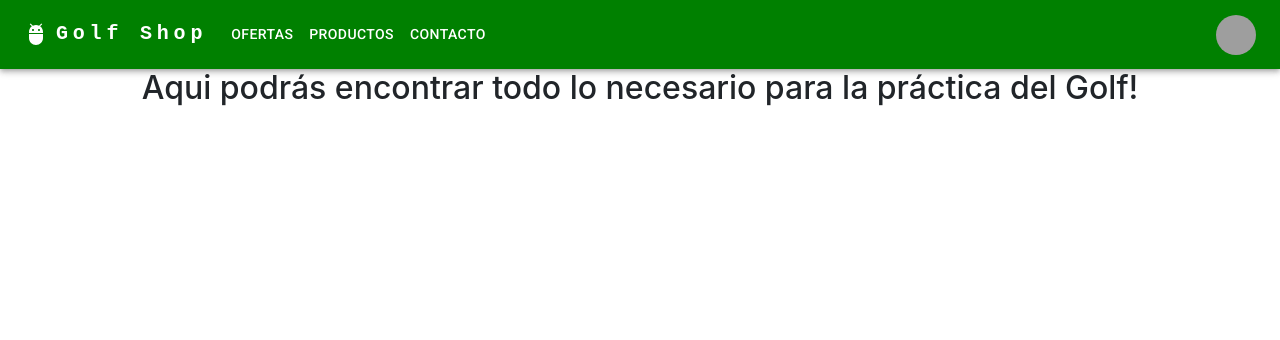
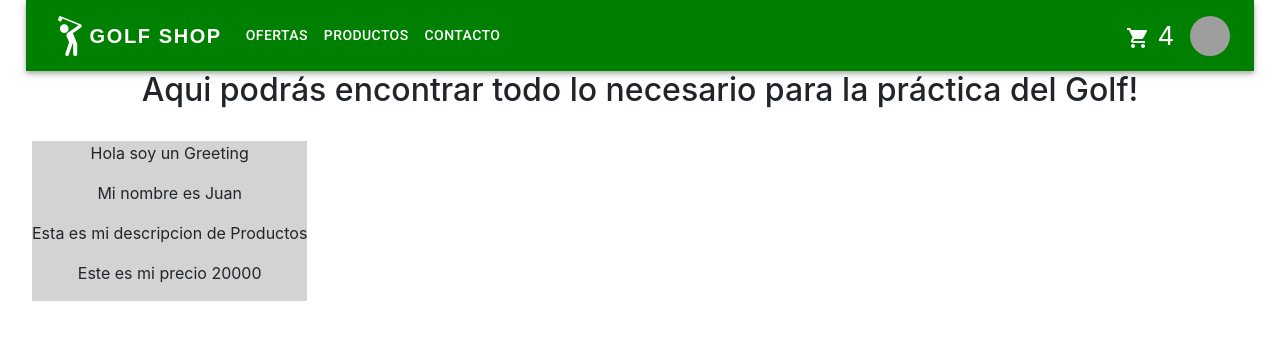
Before and after one commit to jm-aragonpaz/golf_shop-aragon-paz, a React (Create React App) app: page / in a window 1280 px wide. Shown: the top 340 px of the page. Built offline with nearby package versions, Linux system fonts and the light colour scheme; grey boxes are pictures that could not be loaded.

Commit message:
Desafío-3: CartWidget & ItemListContainer

```diff
--- a/src/App.js
+++ b/src/App.js
@@ -1,6 +1,7 @@
 //@ts-check
 import './App.css';
 import NavBar from './components/Navbar/NavBar'
+import ItemListContainer from './components/Navbar/ItemListContainer'
 
 function App() {
   return (
@@ -9,6 +10,7 @@ function App() {
         <NavBar/>
       </header>
       <h2>Aqui podrás encontrar todo lo necesario para la práctica del Golf!</h2>
+      <ItemListContainer Title= "un Greeting" Name="Juan" Desc="de Productos" Price={20000}/>
     </div>
   );
 }
--- /dev/null
+++ b/src/components/Navbar/CartWidget.jsx
@@ -0,0 +1,9 @@
+import ShoppingCartIcon from '@mui/icons-material/ShoppingCart';
+import SvgIcon from '@mui/material/SvgIcon';
+
+export const CartWidget = ({Cant}) =>{
+    return(
+        <p><ShoppingCartIcon/> {Cant}</p>
+    );
+}
+export default CartWidget;
--- /dev/null
+++ b/src/components/Navbar/ItemListContainer.css
@@ -0,0 +1,8 @@
+#greeting{
+    width:fit-content;
+    display: flex;
+    flex-direction: column;
+    justify-content: start;
+    background-color:lightgrey;
+    margin: 2rem;
+}
--- /dev/null
+++ b/src/components/Navbar/ItemListContainer.jsx
@@ -0,0 +1,13 @@
+import './ItemListContainer.css'
+
+const ItemListContainer = ({Title, Name, Desc, Price}) =>{
+    return(
+        <div id="greeting">
+            <p>Hola soy {Title}</p>
+            <p>Mi nombre es {Name}</p>
+            <p>Esta es mi descripcion {Desc}</p>
+            <p>Este es mi precio {Price}</p>
+        </div>
+    )
+}
+export default ItemListContainer;
--- a/src/components/Navbar/NavBar.css
+++ b/src/components/Navbar/NavBar.css
@@ -1,5 +1,12 @@
-.navbar{
+#navBar{
     display: flex;
     flex-direction:row;
-    width: 100%
+    width: 96%;
+    color: #fff
 }
+#carrito{
+    background-color: none;
+    margin-right: 1rem;
+    margin-top: 1rem;
+    justify-content: center;
+}
--- a/src/components/Navbar/NavBar.jsx
+++ b/src/components/Navbar/NavBar.jsx
@@ -12,6 +12,9 @@ import Button from "@mui/material/Button";
 import Tooltip from "@mui/material/Tooltip";
 import MenuItem from "@mui/material/MenuItem";
 import AdbIcon from "@mui/icons-material/Adb";
+import CartWidget from "./CartWidget";
+import './NavBar.css'
+import {ReactComponent as MyLogo} from "../../assets/golf_2.svg";
 
 const pages = ["Ofertas", "Productos", "Contacto"];
 const settings = ["Perfil", "Configuracion", "Compras", "Salir"];
@@ -36,13 +39,14 @@ const ResponsiveAppBar = () => {
     };
 
 return (
-    <AppBar position="static">
+    <AppBar position="static" id="navBar">
         <Container maxWidth="xl"
                     sx={{
                         backgroundColor: "green",
                     }}>
             <Toolbar disableGutters>
-            <AdbIcon sx={{ display: { xs: "none", md: "flex" }, mr: 1 }} />
+            <MyLogo fill="white" alt="Logo" width="40px"/>
+            {/* <AdbIcon sx={{ display: { xs: "none", md: "flex" }, mr: 1 }} /> */}
             <Typography
                 variant="h6"
                 noWrap
@@ -51,14 +55,14 @@ return (
                 sx={{
                     mr: 2,
                     display: { xs: "none", md: "flex" },
-                    fontFamily: "monospace",
+                    fontFamily: "sans-serif",
                     fontWeight: 700,
-                    letterSpacing: ".3rem",
+                    letterSpacing: ".1rem",
                     color: "inherit",
                     textDecoration: "none",
                 }}
             >
-            Golf Shop
+            GOLF SHOP
             </Typography>
 
             <Box sx={{ flexGrow: 1, display: { xs: "flex", md: "none" } }}>
@@ -127,7 +131,9 @@ return (
                 </Button>
                 ))}
             </Box>
-
+            <Box id="carrito">
+                <CartWidget Cant="4"/>
+            </Box>
             <Box sx={{ flexGrow: 0 }}>
             <Tooltip title="Open settings">
             <IconButton onClick={handleOpenUserMenu} sx={{ p: 0 }}>
--- a/src/index.css
+++ b/src/index.css
@@ -11,3 +11,6 @@ code {
   font-family: source-code-pro, Menlo, Monaco, Consolas, 'Courier New',
     monospace;
 }
+header{
+  background-color:#FFF
+}
```
Also changed, not shown: src/assets/golf_2.svg (added).
